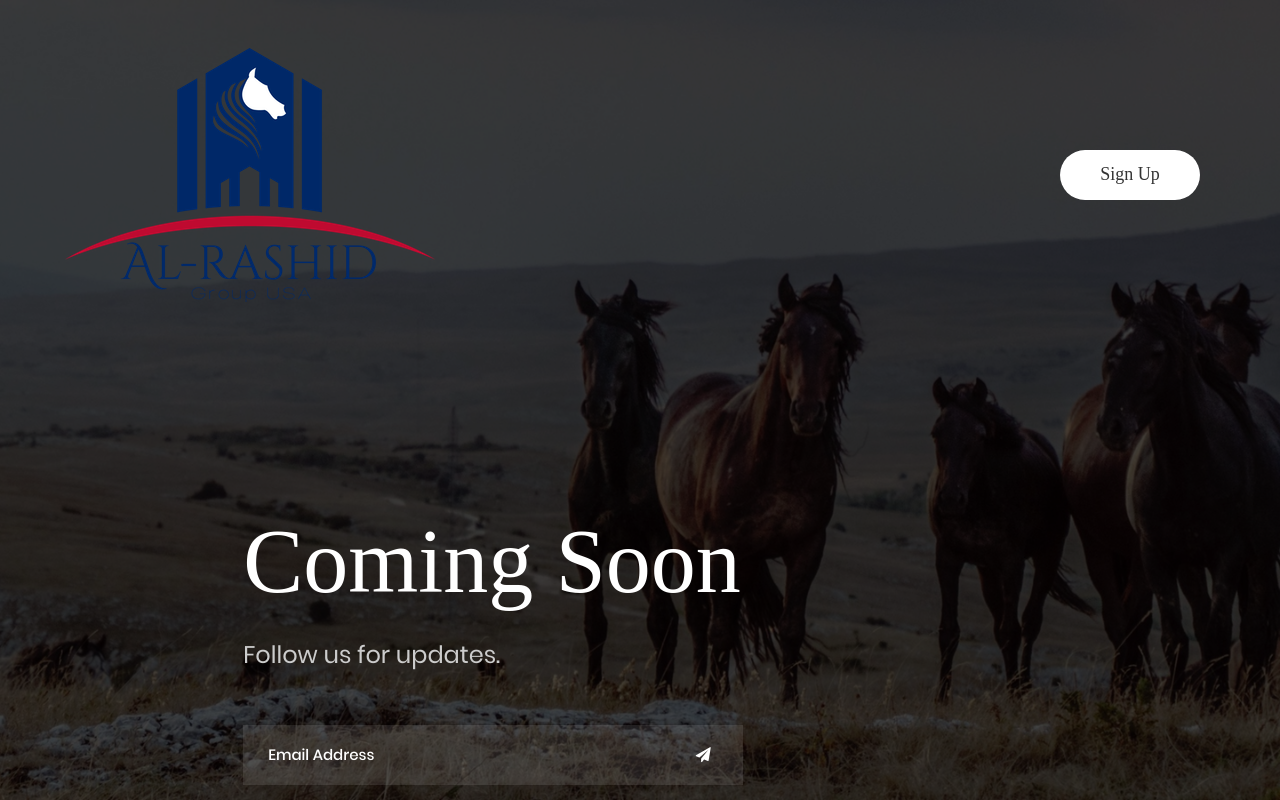
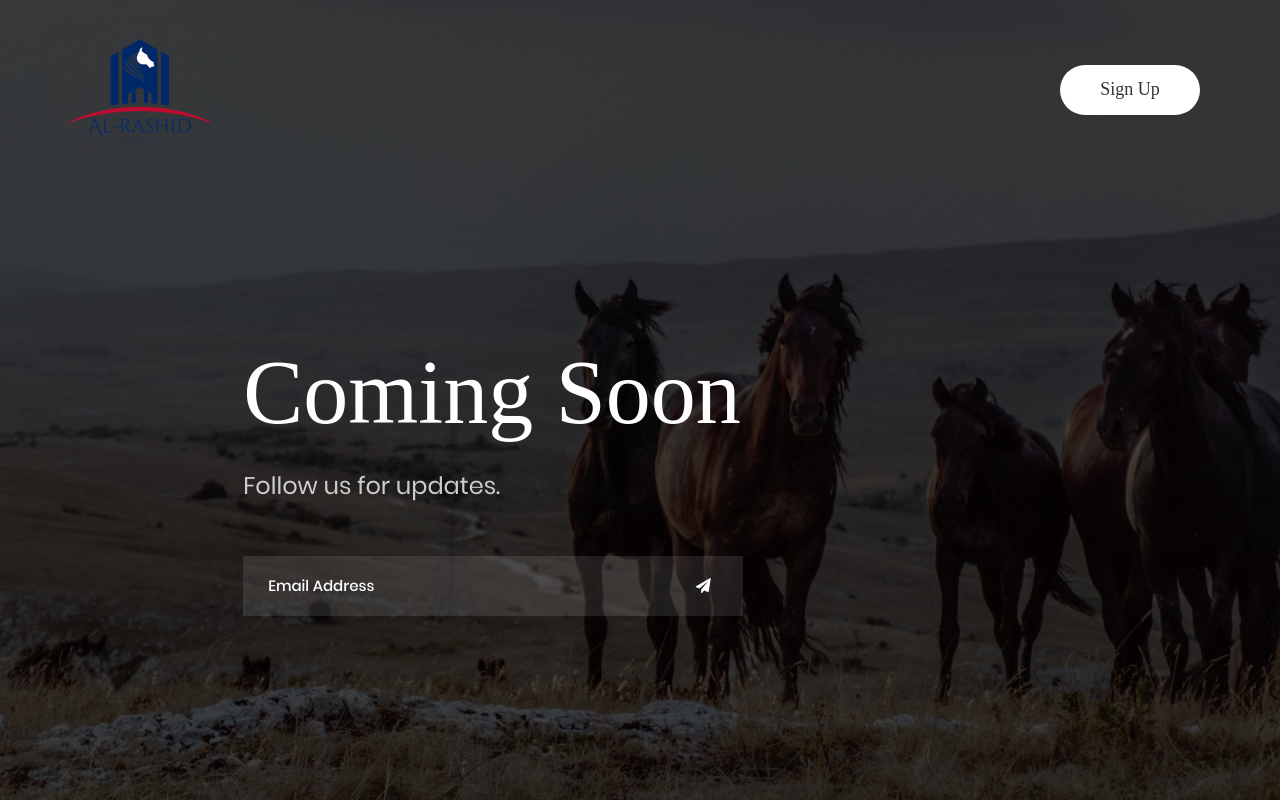
Before and after one commit to zdabus/zdabus.alrashidstables.com, a plain HTML site: page index.html in a window 1280 px wide. Drawn offline with Linux system fonts and the light colour scheme; a web font is replaced by a local one.

Commit message:
Update index.html

```diff
--- a/index.html
+++ b/index.html
@@ -32,7 +32,7 @@
 		<!--  -->
 		<div class="w-full flex-w flex-sb-m p-l-65 p-r-80 p-t-22 p-b-185 p-lr-15-sm respon8">
 			<div class="wrappic1 m-r-30 m-t-10 m-b-10">
-				<a href="#"><img src="images/icons/logoweb2.png" alt="LOGO"></a>
+				<a href="#"><img src="images/icons/77.png" alt="LOGO"></a>
 			</div>
 
 			<div class="flex-w m-t-10 m-b-10">
```
